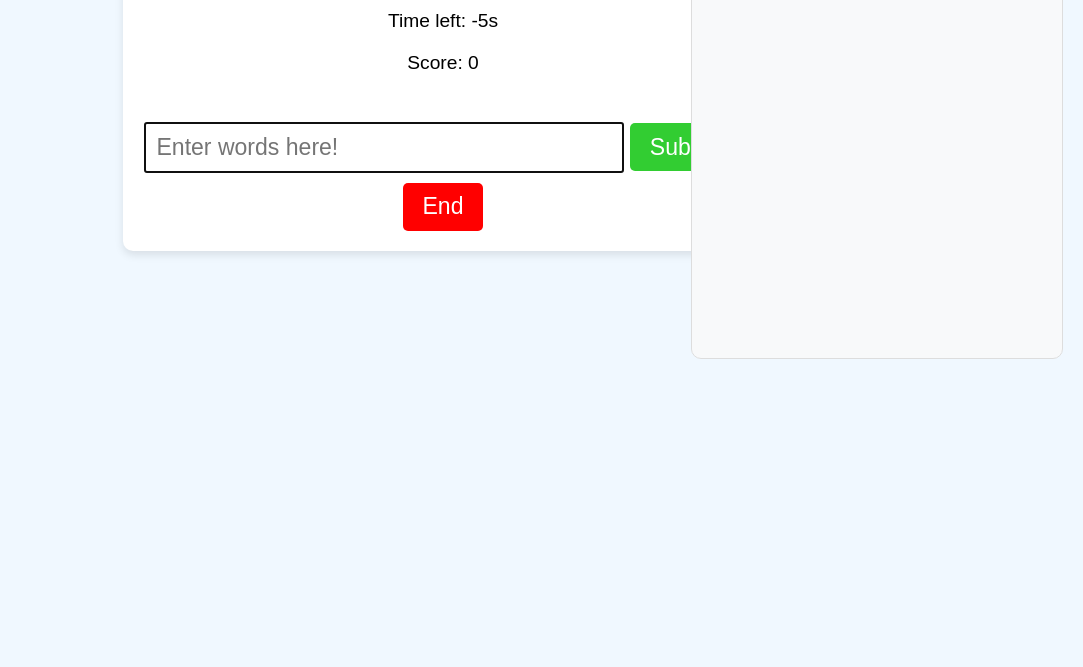
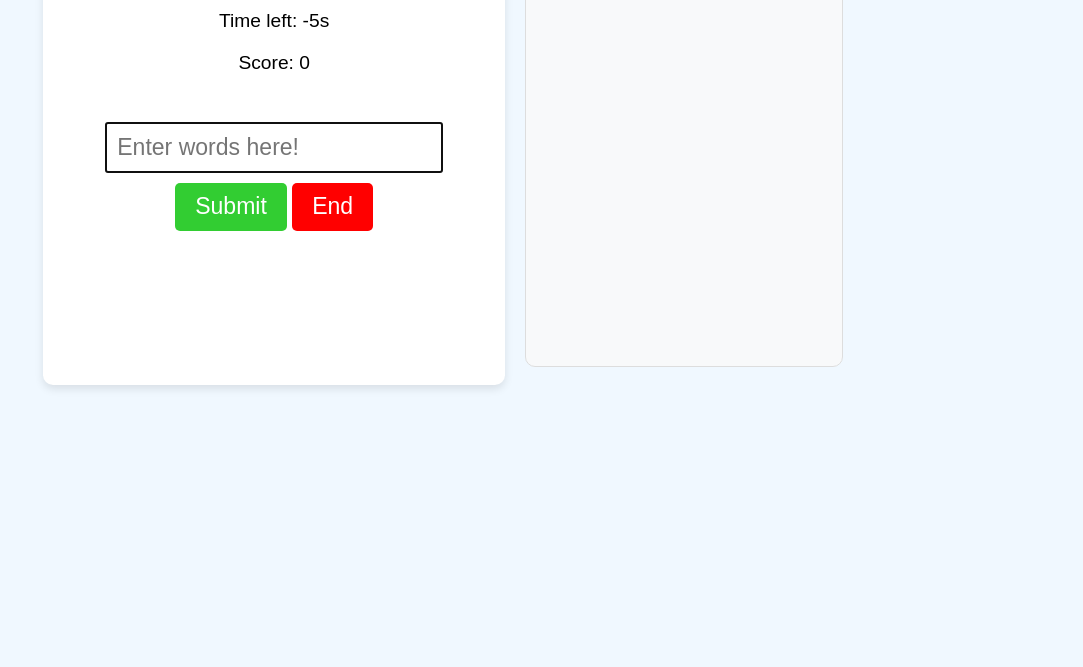
Before and after one commit to F-Lin88/Anagrams, a browser extension: page src/game.html in a window 1280 px wide. Shown: the part 133-800 px from the top of the page, without its empty margins (197-1280 px from the left). Drawn offline with Linux system fonts and the light colour scheme.

Commit message:
Altered CSS styling to allow size flexibility, and extended project to function as Chrome extension

```diff
--- a/src/styles.css
+++ b/src/styles.css
@@ -7,6 +7,7 @@ body {
 }
 
 .flex-wrapper {
+    width: 800px;
     display: flex;
     justify-self: center;
     justify-content: center;
@@ -15,35 +16,31 @@ body {
 }
 
 .container {
-    width: 600px;
-    height: auto;
+    width: 50vw;
+    height: 80vh;
     margin: 0;
     padding: 20px;
     border-radius: 10px;
     background-color: white;
     box-shadow: 0 4px 8px rgba(0, 0, 0, 0.1);
-    justify-self: center;
     max-height: 450px;
 }
 
 .log-container {
-    max-width: 500px;
-    min-width: 350px;
+    width: 35vw;
+    height: 80vh;
+    max-height: 450px;
     padding: 10px;
     border-radius: 10px;
     background-color: #f8f9fa;
     border: 1px solid #ddd;
-    height: 450px;
     overflow-y: auto;
     color: #000000;
     text-align: left;
-    position: absolute;
-    right: 20px;
-    top: 20px;
 }
 
 #word-log {
-    max-height: 450px;
+    height: 100%;
     overflow-y: auto;
     visibility: visible;
 }
```
Also changed, not shown: imgs/icon.PNG (added), imgs/screenshot_challenge.PNG (added), imgs/screenshot_extended.PNG (added), imgs/screenshot_homepage.PNG (added), imgs/screenshot_normal.PNG (added), manifest.json (added), 1 other file.
